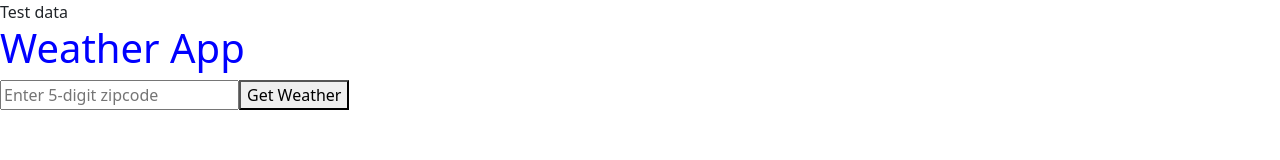
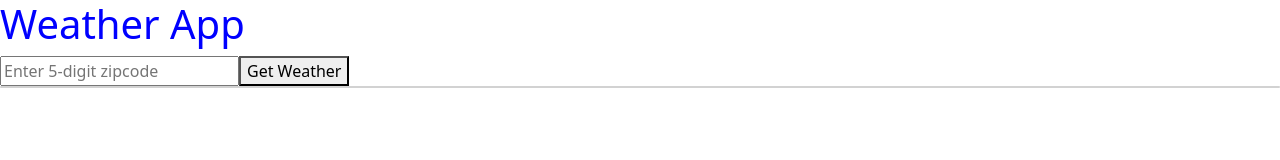
Before and after one commit to jeffgoens/weather-app, a website: page index.html in a window 1280 px wide. Drawn offline with nearby package versions, Linux system fonts and the light colour scheme; no server answers.

Commit message:
Update files

```diff
--- a/index.html
+++ b/index.html
@@ -12,7 +12,7 @@
 
 <body>
 
-    <div id='main'>Test data</div>
+    <div id='main'></div>
 
 
 
--- a/main.js
+++ b/main.js
@@ -1,4 +1,7 @@
 const apiKey = '31b7dec44d4017661c9be2f158f9ae70';
+const mainContainer = document.getElementById('main');
+
+
 
 
 async function getWeatherData() {
@@ -16,17 +19,21 @@ getWeatherData();
 function initPage () {
     let headerText = document.createElement('h1');
     headerText.innerText = 'Weather App';
-    document.body.appendChild(headerText);
+    mainContainer.appendChild(headerText);
     headerText.id = 'headerId';
 
     let zipcodeInput = document.createElement('input');
     zipcodeInput.placeholder = 'Enter 5-digit zipcode';
-    document.body.appendChild(zipcodeInput);
+    mainContainer.appendChild(zipcodeInput);
     zipcodeInput.id = 'zipcodeId';
 
     let weatherButton = document.createElement('button');
     weatherButton.innerHTML = "Get Weather";
-    document.body.appendChild(weatherButton);
+    mainContainer.appendChild(weatherButton);
+
+    let cityCard = document.createElement('div');
+    cityCard.setAttribute('class', 'card');
+    mainContainer.appendChild(cityCard);
 
 }
 
```
Also changed, not shown: pseudocode.md (+1 -1 lines).
